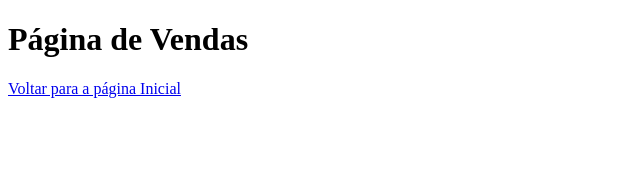
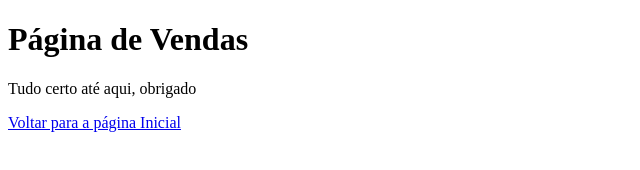
Before and after one commit to Riva14/Aulagithub, a plain HTML site: page vendas.html in a window 1280 px wide. Shown: the whole page, without its empty margins (0-640 px from the left). Drawn offline with Linux system fonts and the light colour scheme.

Commit message:
acrecentado texto

```diff
--- a/vendas.html
+++ b/vendas.html
@@ -8,7 +8,7 @@
     </head>
     <body>
         <h1>Página de Vendas</h1>
-
+        <p>Tudo certo até aqui, obrigado</p>
         <a href="index.html">Voltar para a página Inicial</a>
 
     </body>
```
